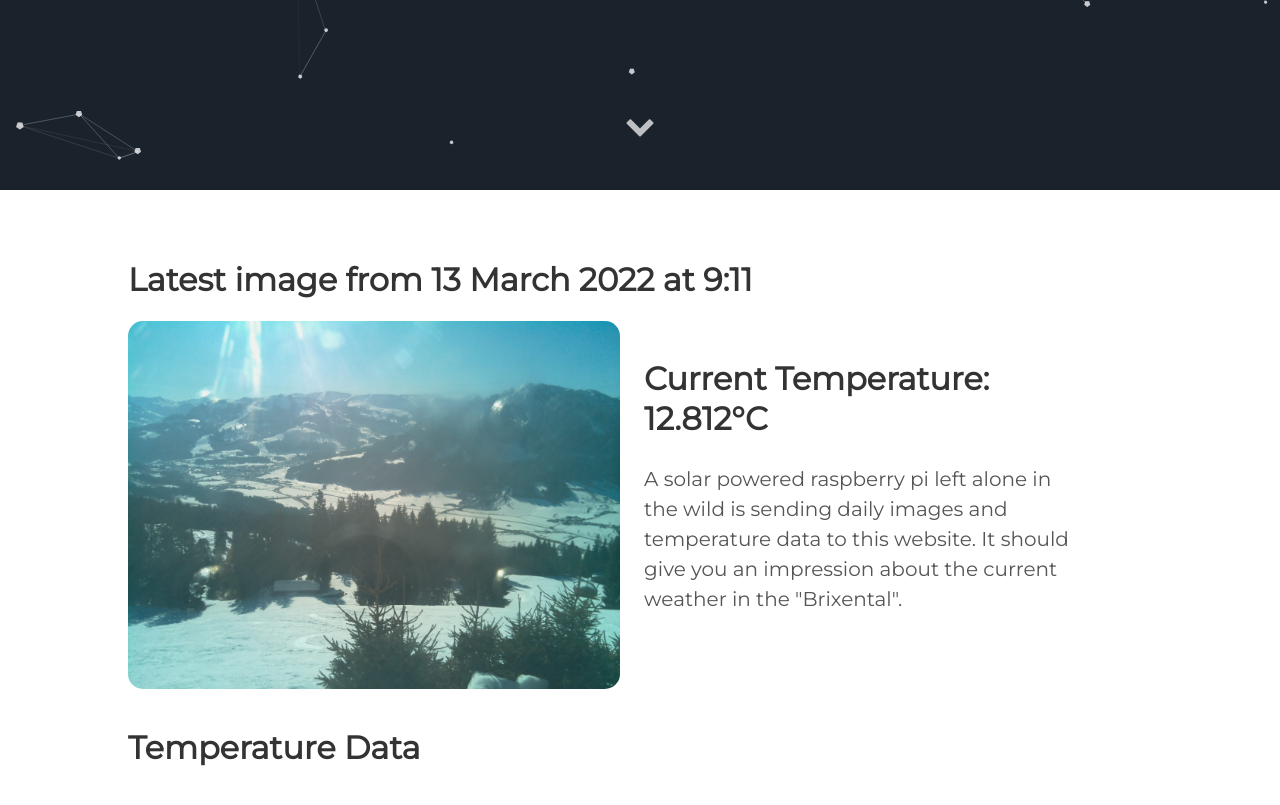
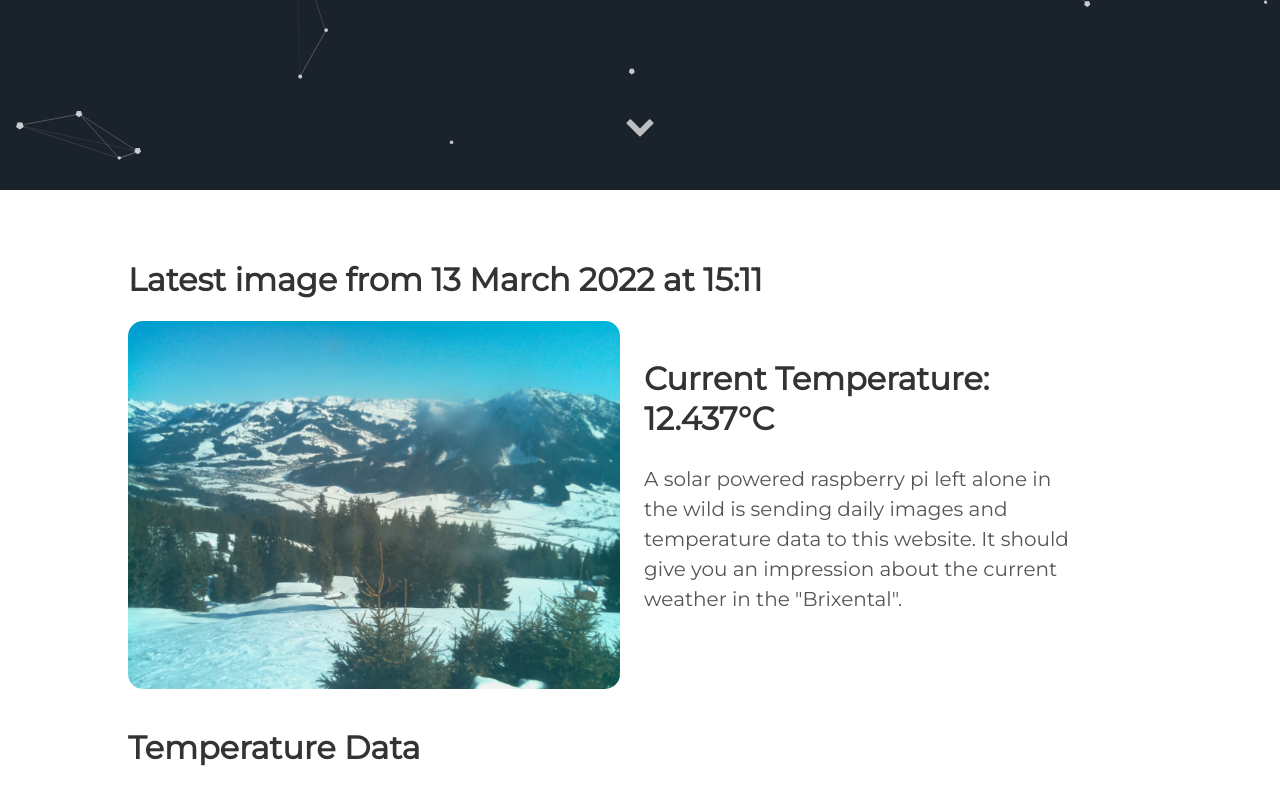
Before and after one commit to vektorious/vektorious.github.io, a Jekyll site: the page built from resources/huette.md, in a window 1280 px wide and 900 px high, scrolled down 710 px. Shown: the top 805 px of the window. Built offline with Jekyll 4.4.1, drawn with Linux system fonts in a browser that asks for light colours.

Commit message:
I'm a bot beep boop

```diff
--- a/resources/huette.md
+++ b/resources/huette.md
@@ -6,13 +6,13 @@ image: '/assets/img/'
 description: 'Live image from the Austrian alps'
 twitter_text: ' '
 ---
-## Latest image from 13 March 2022 at  9:11
+## Latest image from 13 March 2022 at 15:11
 <div class="huette">
   <div class="huette-image">
     <img src="{{ "/assets/img/huette.jpg" | prepend: site.baseurl }}">
   </div>
   <div class="huette-text">
-        <h2>Current Temperature: 12.812°C</h2>
+        <h2>Current Temperature: 12.437°C</h2>
         <p>A solar powered raspberry pi left alone in the wild is sending daily images and temperature data to this website. It should give you an impression about the current weather in the "Brixental".</p>
 
   </div>
```
Also changed, not shown: rpi-script/2022-03-13_150952.txt (renamed from rpi-script/2022-03-13_090951.txt, +5 -6 lines), rpi-script/huette.md (+2 -2 lines), assets/img/huette.jpg, assets/img/temp_plot.png, rpi-script/temp_plot.png, 1 other file.
